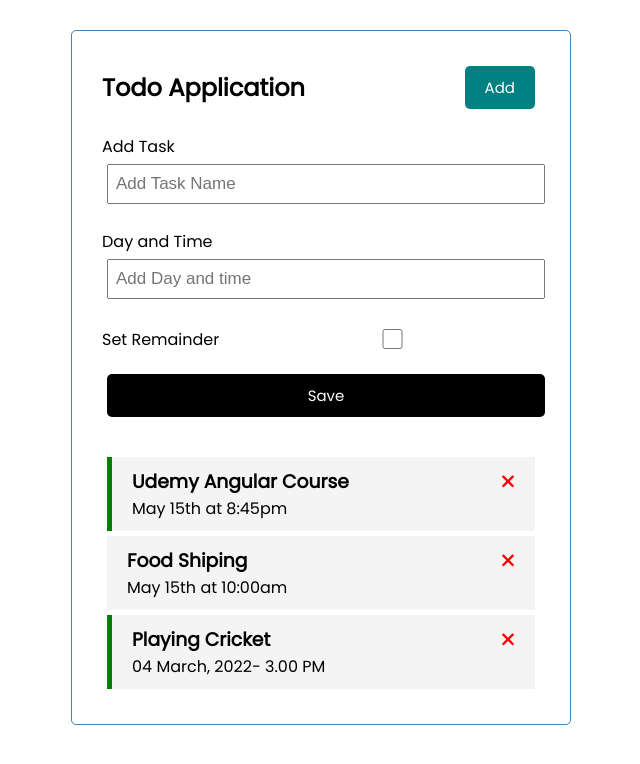
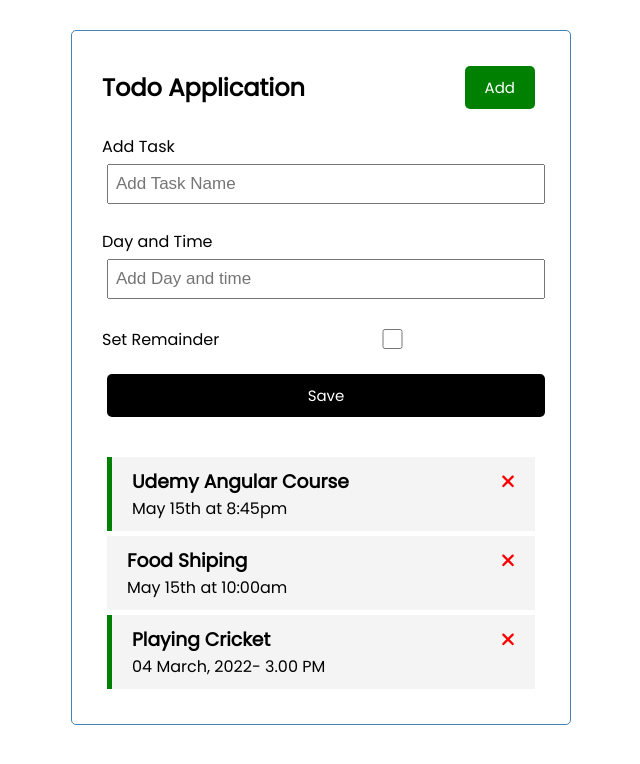
Before and after one commit to aamahi/todo-Angular, an Angular app: page / in a window 1280 px wide. Shown: the top 764 px of the page, without its empty margins (319-959 px from the left). Built offline with nearby package versions, Linux system fonts and the light colour scheme; data requests are answered from the project's data file.

Commit message:
Header button Add Color change

```diff
--- a/src/app/components/header/header.component.html
+++ b/src/app/components/header/header.component.html
@@ -1,7 +1,7 @@
 <header>
   <h2> {{title}} </h2>
   <app-button
-    color="teal"
+    color="green"
     text="Add"
     (btnClick)="toggleAddTask()"
   ></app-button>
```
